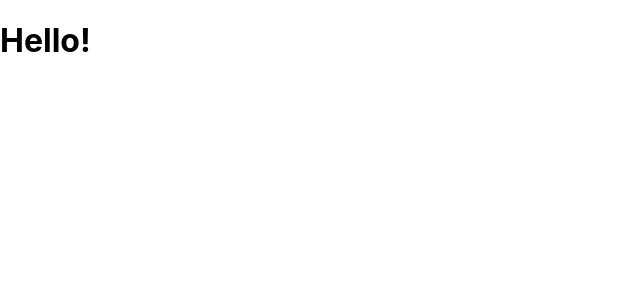
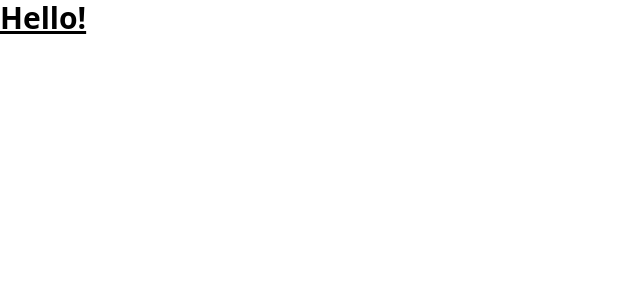
Before and after one commit to shaghayegh-gh/react-countries-rest-api-js, a React (Create React App) app: page / in a window 1280 px wide. Shown: the top 300 px of the page, without its empty margins (0-640 px from the left). Built offline with nearby package versions, Linux system fonts and the light colour scheme.

Commit message:
Install tailwind css

```diff
--- a/package.json
+++ b/package.json
@@ -34,5 +34,8 @@
       "last 1 firefox version",
       "last 1 safari version"
     ]
+  },
+  "devDependencies": {
+    "tailwindcss": "^3.2.4"
   }
 }
--- a/src/App.js
+++ b/src/App.js
@@ -1,7 +1,6 @@
-import "./App.css";
 
 function App() {
-  return <h1>Hello!</h1>;
+  return <h1 className="text-3xl font-bold underline">Hello!</h1>;
 }
 
 export default App;
--- a/src/index.css
+++ b/src/index.css
@@ -1,13 +1,3 @@
-body {
-  margin: 0;
-  font-family: -apple-system, BlinkMacSystemFont, 'Segoe UI', 'Roboto', 'Oxygen',
-    'Ubuntu', 'Cantarell', 'Fira Sans', 'Droid Sans', 'Helvetica Neue',
-    sans-serif;
-  -webkit-font-smoothing: antialiased;
-  -moz-osx-font-smoothing: grayscale;
-}
-
-code {
-  font-family: source-code-pro, Menlo, Monaco, Consolas, 'Courier New',
-    monospace;
-}
+@tailwind base;
+@tailwind components;
+@tailwind utilities;
--- /dev/null
+++ b/tailwind.config.js
@@ -0,0 +1,13 @@
+/** @type {import('tailwindcss').Config} */
+module.exports = {
+  content: [
+    "./src/**/*.{js,jsx,ts,tsx}",
+    "./src/*.{js,jsx,ts,tsx}",
+    "./public/index.html"
+  ],
+  darkMode: "class", // or 'media' or 'class'
+  theme: {
+    extend: {},
+  },
+  plugins: [],
+};
```
Also changed, not shown: 1 other file (tests, documents, lock files or other folders).
